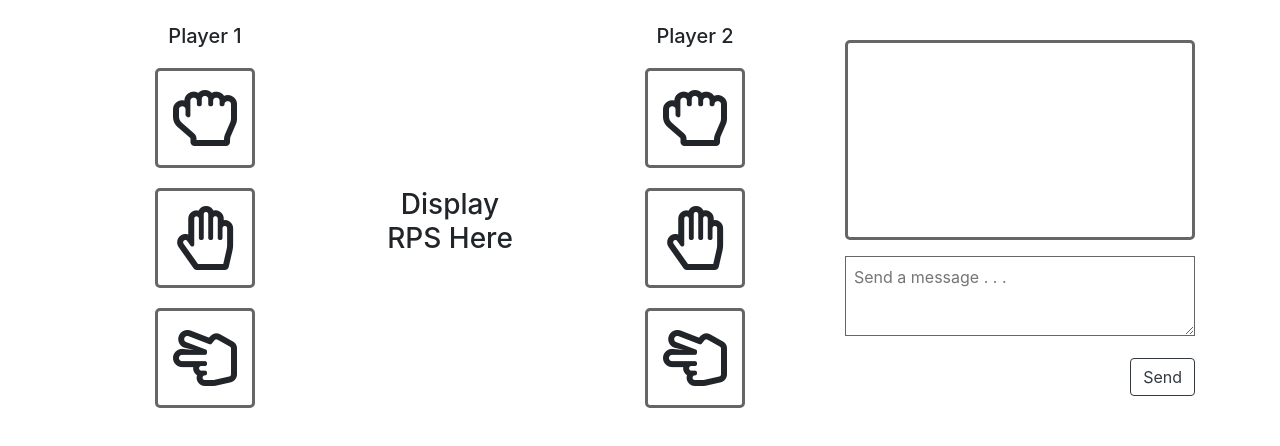
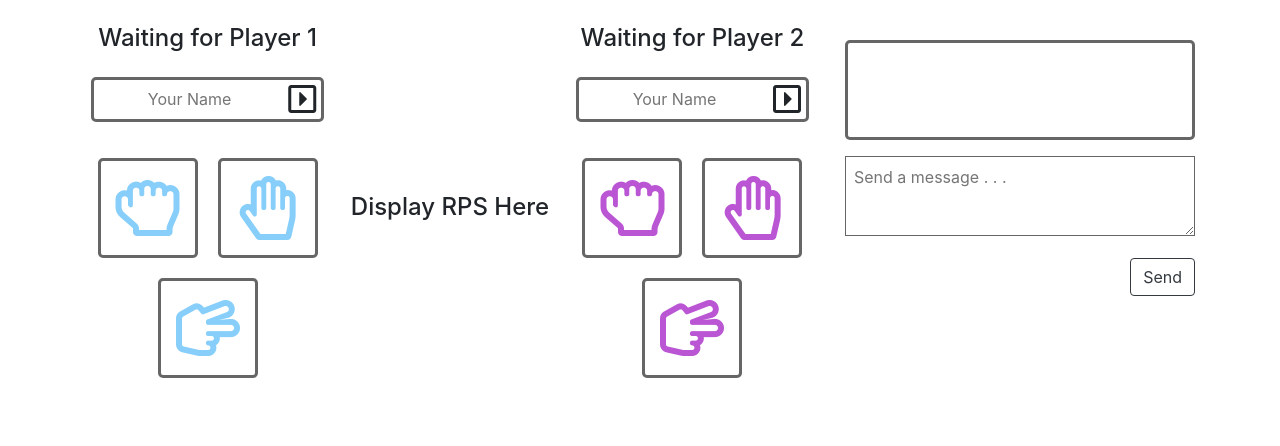
Before and after one commit to dolaku/RPS-Multiplayer, a plain HTML site: page index.html in a window 1280 px wide. Drawn offline with nearby package versions, Linux system fonts and the light colour scheme; no server answers.

Commit message:
Ability to add players

```diff
--- a/assets/css/style.css
+++ b/assets/css/style.css
@@ -1,3 +1,20 @@
+.player-info {
+    position: relative;
+}
+.player-name-input {
+    border: 3px solid #666;
+    border-radius: 5px;
+    padding-right: 38px;
+    height: 45px;
+    width: 95%
+}
+.name-submit {
+    cursor: pointer;
+    font-size: 2rem;
+    position: absolute;
+    top: 22px;
+    right: 14px;
+}
 .attack-wrapper {
     margin: 10px auto;
 }
@@ -9,11 +26,26 @@
     height: 100px;
     width: 100px;
 }
+#player1 .attack-btns {
+    color: lightskyblue;
+}
+#player2 .attack-btns {
+    color: mediumorchid;
+}
+.scissors {
+    transform: scaleX(-1);
+}
+#show-hand {
+    flex-basis: 45%;
+}
+
+/* Chat Area */
 #chatbox {
     border: 3px solid #666;
     border-radius: 5px;
     overflow: auto;
-    height: 200px;
+    max-height: 200px;
+    min-height: 100px;
     width: 100%;
 }
 #textbox {
--- a/assets/js/script.js
+++ b/assets/js/script.js
@@ -1,6 +1,16 @@
-$(document).ready(function () {
+/*--------------------------------
+        Global Variables
+--------------------------------*/
+var p1Present = false;
+var p2Present = false;
+var p1Name;
+var p2Name;
+var p1Choice;
+var p2Choice;
 
-    // Initialize Firebase
+/*--------------------------------
+        Firebase Variables
+--------------------------------*/
 var config = {
     apiKey: "AIzaSyBkMHv8QbLg6FH1XRJU802sMDL2Nm-Rlos",
     authDomain: "rps-pvp.firebaseapp.com",
@@ -13,17 +23,102 @@ $(document).ready(function () {
 
 var database = firebase.database();
 
+
+/*
+// (CRITICAL - BLOCK) --------------------------- //
+// connectionsRef references a specific location in our database.
+// All of our connections will be stored in this directory.
+var connectionsRef = database.ref("/connections");
+
+// '.info/connected' is a special location provided by Firebase that is updated every time the client's connection state changes.
+// '.info/connected' is a boolean value, true if the client is connected and false if they are not.
+var connectedRef = database.ref(".info/connected");
+
+// When the client's connection state changes...
+connectedRef.on("value", function (snap) {
+    console.log(snap);
+    // If they are connected..
+    if (snap.val()) {
+
+        // Add user to the connections list.
+        var con = connectionsRef.push(true);
+
+        // Remove user from the connection list when they disconnect.
+        con.onDisconnect().remove();
+    }
+});
+
+// When first loaded or when the connections list changes...
+connectionsRef.on("value", function (snapshot) {
+
+    // Display the viewer count in the html.
+    // The number of online users is the number of children in the connections list.
+    $("#watchers").text(snapshot.numChildren());
+});
+
+// (CRITICAL - BLOCK) --------------------------- //
+*/
+
 // At the page load and value changes, get a snapshot of the local data.
 // Create Firebase event for adding a train to the database
 database.ref().on("child_added", function (snapshot) {
     var data = snapshot.val();
-        console.log(data);
 
 
 
 });
 
-    // Listener on chat submit && displays to chatbox
+/*--------------------------------
+            Listeners
+--------------------------------*/
+
+// Add player1
+$('#p1-name-submit').on('click', function () {
+    // get p1 info and store it in an object
+    p1Name = $('#p1-info').val().trim();
+    console.log(p1Name + ' is in da house!!');
+    p1Present = {
+        name: p1Name,
+        wins: 0,
+        losses: 0,
+        ties: 0,
+        choice: ''
+    };
+
+    // Add p1 object to database
+    database.ref().child('/players/p1').set(p1Present);
+
+    // Clear & hide input field
+    $('#p1-info').val('');
+    $('#player1').find('.player-info').addClass('d-none');
+    // Update DOM for p1 name
+    $('#player1').find('h4').text(p1Present.name);
+});
+
+// Add player2
+$('#p2-name-submit').on('click', function () {
+    // get p2 info and store it in an object
+    p2Name = $('#p2-info').val().trim();
+    console.log(p2Name + ' is here here here!!');
+    p2Present = {
+        name: p2Name,
+        wins: 0,
+        losses: 0,
+        ties: 0,
+        choice: ''
+    };
+
+    // Add p2 object to database
+    database.ref().child('/players/p2').set(p2Present);
+
+    // Clear & hide input field
+    $('#p2-info').val('');
+    $('#player2').find('.player-info').addClass('d-none');
+    // Update DOM for p1 name
+    $('#player2').find('h4').text(p2Present.name);
+});
+
+// Chat submit && displays to chatbox
 $('#chat-submit').on('click', function (e) {
     // Prevent page from refreshing
     e.preventDefault();
@@ -31,7 +126,7 @@ $(document).ready(function () {
     updateChat();
 });
 
-    // Listener - enter button
+// Chat enter button submitting
 $(document).on('keypress', function (e) {
     if (e.which == 13) {
         // Prevent page from refreshing
@@ -41,6 +136,12 @@ $(document).ready(function () {
     }
 });
 
+
+/*--------------------------------
+            Functions
+--------------------------------*/
+
+// Adds newest message to bottom of chatbox
 function updateChat() {
     var chatText = $('#textbox').val().trim();
 
@@ -50,4 +151,3 @@ $(document).ready(function () {
 
     $('#textbox').val('');
 }
-});
--- a/index.html
+++ b/index.html
@@ -18,26 +18,34 @@
         <div class="row">
             <div class="col-lg-8 text-center d-flex" id="arena">
                 <div class="align-items-center" id="player1">
-                    <h5>Player 1</h5>
+                    <h4>Waiting for Player 1</h4>
+                    <div class="player-info">
+                        <input type="text" class="my-3 mx-1 text-center player-name-input" id="p1-info" placeholder="Your Name">
+                        <i class="far fa-caret-square-right name-submit" id="p1-name-submit"></i>
+                    </div>
                     <ul class="d-flex flex-wrap justify-content-center attack-wrapper">
-                        <li class="attack-btns rock"><i class="far fa-hand-rock"></i></li>
-                        <li class="attack-btns paper"><i class="far fa-hand-paper"></i></li>
-                        <li class="attack-btns scissors"><i class="far fa-hand-scissors"></i></li>
+                        <li class="attack-btns rock" data-choice="choice-rock"><i class="far fa-hand-rock"></i></li>
+                        <li class="attack-btns paper" data-choice="choice-paper"><i class="far fa-hand-paper"></i></li>
+                        <li class="attack-btns scissors" data-choice="choice-scissors"><i class="far fa-hand-scissors"></i></li>
                     </ul>
                 </div> <!-- End P1 -->
 
-                <div class="m-5 align-items-center d-flex flex-direction-column justify-content-center" id="show-hand">
-                    <h3>
+                <div class="m-2 align-items-center d-flex flex-direction-column justify-content-center" id="show-hand">
+                    <h4>
                         Display RPS Here
-                    </h3>
+                    </h4>
                 </div>
 
                 <div class="align-items-center" id="player2">
-                    <h5>Player 2</h5>
+                    <h4>Waiting for Player 2</h4>
+                    <div class="player-info">
+                        <input type="text" class="my-3 mx-1 text-center player-name-input" id="p2-info" placeholder="Your Name">
+                        <i class="far fa-caret-square-right name-submit" id="p2-name-submit"></i>
+                    </div>
                     <ul class="d-flex flex-wrap justify-content-center attack-wrapper">
-                        <li class="attack-btns rock"><i class="far fa-hand-rock"></i></li>
-                        <li class="attack-btns paper"><i class="far fa-hand-paper"></i></li>
-                        <li class="attack-btns scissors"><i class="far fa-hand-scissors"></i></li>
+                        <li class="attack-btns rock" data-choice="choice-rock"><i class="far fa-hand-rock"></i></li>
+                        <li class="attack-btns paper" data-choice="choice-paper"><i class="far fa-hand-paper"></i></li>
+                        <li class="attack-btns scissors" data-choice="choice-scissors"><i class="far fa-hand-scissors"></i></li>
                     </ul>
                 </div> <!-- End P2 -->
             </div> <!-- End arena-->
```
Lines whose indentation alone changed are shown as unchanged.
